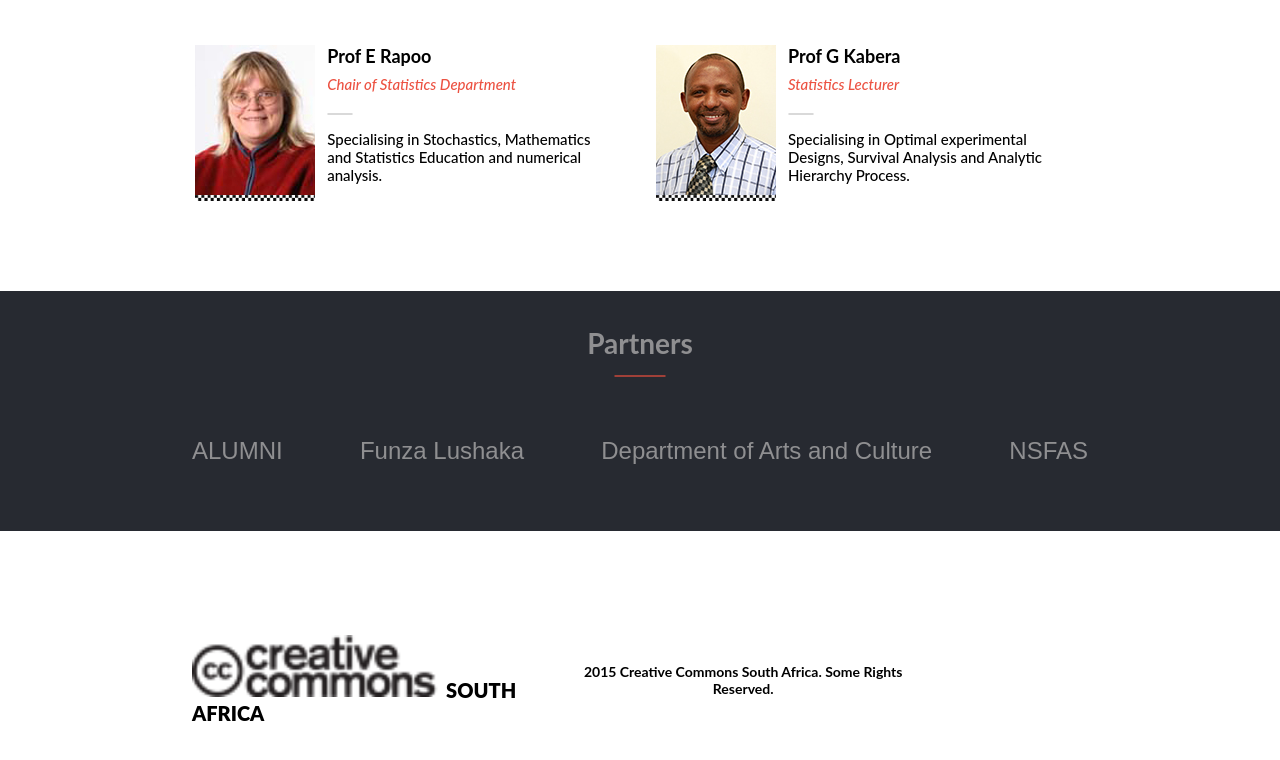
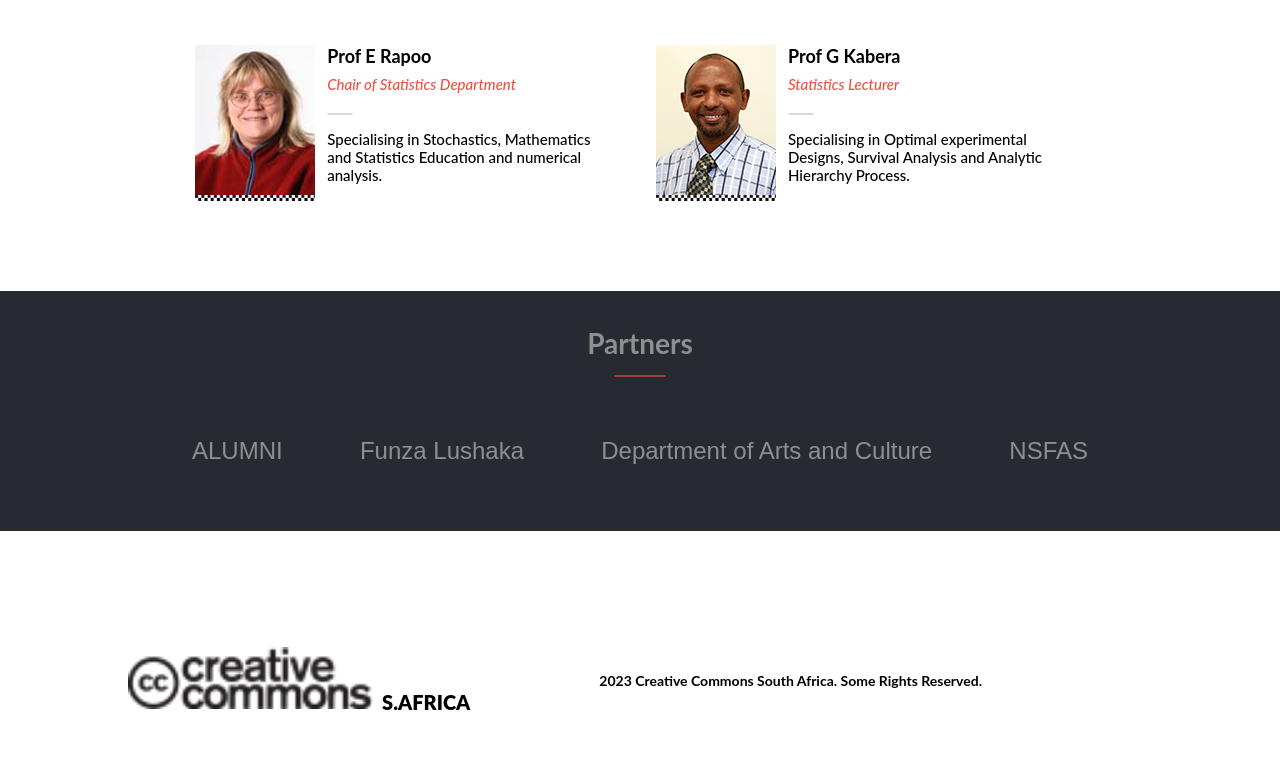
Before and after one commit to Bhekisile/capstone-project, a website: page index.html in a window 1280 px wide. Shown: the part 1772-2532 px from the top of the page. Drawn offline with Linux system fonts and the light colour scheme; a web font is replaced by a local one.

Commit message:
Edit Style

```diff
--- a/about.css
+++ b/about.css
@@ -335,7 +335,7 @@ img .white {
 }
 
 .grad {
-  width: 340px;
+  width: 90%;
   height: 400px;
   display: flex;
   flex-direction: column;
@@ -343,6 +343,7 @@ img .white {
   gap: 25px;
   margin-bottom: 48px;
   margin-left: 12px;
+  border: 1px solid red;
 }
 
 .ovl1 {
@@ -352,6 +353,7 @@ img .white {
   align-items: center;
   justify-content: center;
   margin-left: 12px;
+
   /* margin-right: -10px; */
 }
 
--- a/index.html
+++ b/index.html
@@ -144,10 +144,10 @@
             <div class="flex-cont">
                 <div class="ft flex-item">
                     <img src="./Image/cck.png" alt="">
-                    <span>SOUTH AFRICA</span>
+                    <span>S.AFRICA</span>
                 </div>
                 <div class="flex-item">
-                <p>2015 Creative Commons South Africa. Some Rights Reserved.</p>
+                <p>2023 Creative Commons South Africa. Some Rights Reserved.</p>
                 </div>
             </div>
         </footer>
--- a/styles.css
+++ b/styles.css
@@ -686,7 +686,7 @@ img .white {
     justify-content: space-between;
     align-items: center;
     margin: 0 auto;
-    width: 70%;
+    width: 80%;
     height: 98px;
   }
 
```
